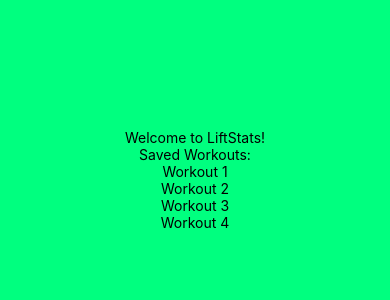
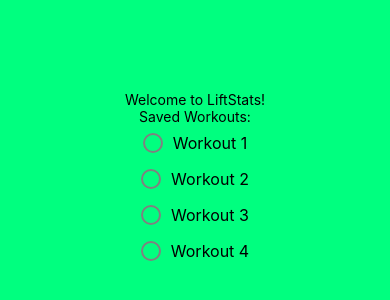
Before and after one commit to Mastt0/LiftStats, a React Native app: screen / in a window 390 px wide. Shown: the part 242-542 px from the top of the page. Built offline with nearby package versions, Linux system fonts and the light colour scheme.

Commit message:
added radio buttons to workouts

```diff
--- a/App.js
+++ b/App.js
@@ -1,15 +1,56 @@
+import React, { useState } from "react";
 import { StatusBar } from "expo-status-bar";
-import { StyleSheet, Text, View } from "react-native";
+import { StyleSheet, Text, View, TouchableOpacity } from "react-native";
+
+const RadioButton = ({ label, selected, onSelect }) => {
+  return (
+    <TouchableOpacity onPress={onSelect}>
+      <View style={styles.radioButton}>
+        <View
+          style={[
+            styles.radioButtonIcon,
+            { borderColor: selected ? "green" : "gray" },
+          ]}
+        >
+          {selected && <View style={styles.radioButtonSelected} />}
+        </View>
+        <Text style={styles.radioButtonLabel}>{label}</Text>
+      </View>
+    </TouchableOpacity>
+  );
+};
 
 export default function App() {
+  const [selectedWorkout, setSelectedWorkout] = useState(null);
+
+  const handleWorkoutSelect = (workout) => {
+    setSelectedWorkout(workout);
+  };
+
   return (
     <View style={styles.container}>
       <Text>Welcome to LiftStats!</Text>
       <Text>Saved Workouts:</Text>
-      <Text>Workout 1</Text>
-      <Text>Workout 2</Text>
-      <Text>Workout 3</Text>
-      <Text>Workout 4</Text>
+      <RadioButton
+        label="Workout 1"
+        selected={selectedWorkout === "Workout 1"}
+        onSelect={() => handleWorkoutSelect("Workout 1")}
+      />
+      <RadioButton
+        label="Workout 2"
+        selected={selectedWorkout === "Workout 2"}
+        onSelect={() => handleWorkoutSelect("Workout 2")}
+      />
+      <RadioButton
+        label="Workout 3"
+        selected={selectedWorkout === "Workout 3"}
+        onSelect={() => handleWorkoutSelect("Workout 3")}
+      />
+      <RadioButton
+        label="Workout 4"
+        selected={selectedWorkout === "Workout 4"}
+        onSelect={() => handleWorkoutSelect("Workout 4")}
+      />
       <StatusBar style="auto" />
     </View>
   );
@@ -22,4 +63,27 @@
     alignItems: "center",
     justifyContent: "center",
   },
+  radioButton: {
+    flexDirection: "row",
+    alignItems: "center",
+    marginVertical: 8,
+  },
+  radioButtonIcon: {
+    width: 20,
+    height: 20,
+    borderRadius: 10,
+    borderWidth: 2,
+    marginRight: 10,
+    alignItems: "center",
+    justifyContent: "center",
+  },
+  radioButtonSelected: {
+    width: 12,
+    height: 12,
+    borderRadius: 6,
+    backgroundColor: "green",
+  },
+  radioButtonLabel: {
+    fontSize: 16,
+  },
 });
```
